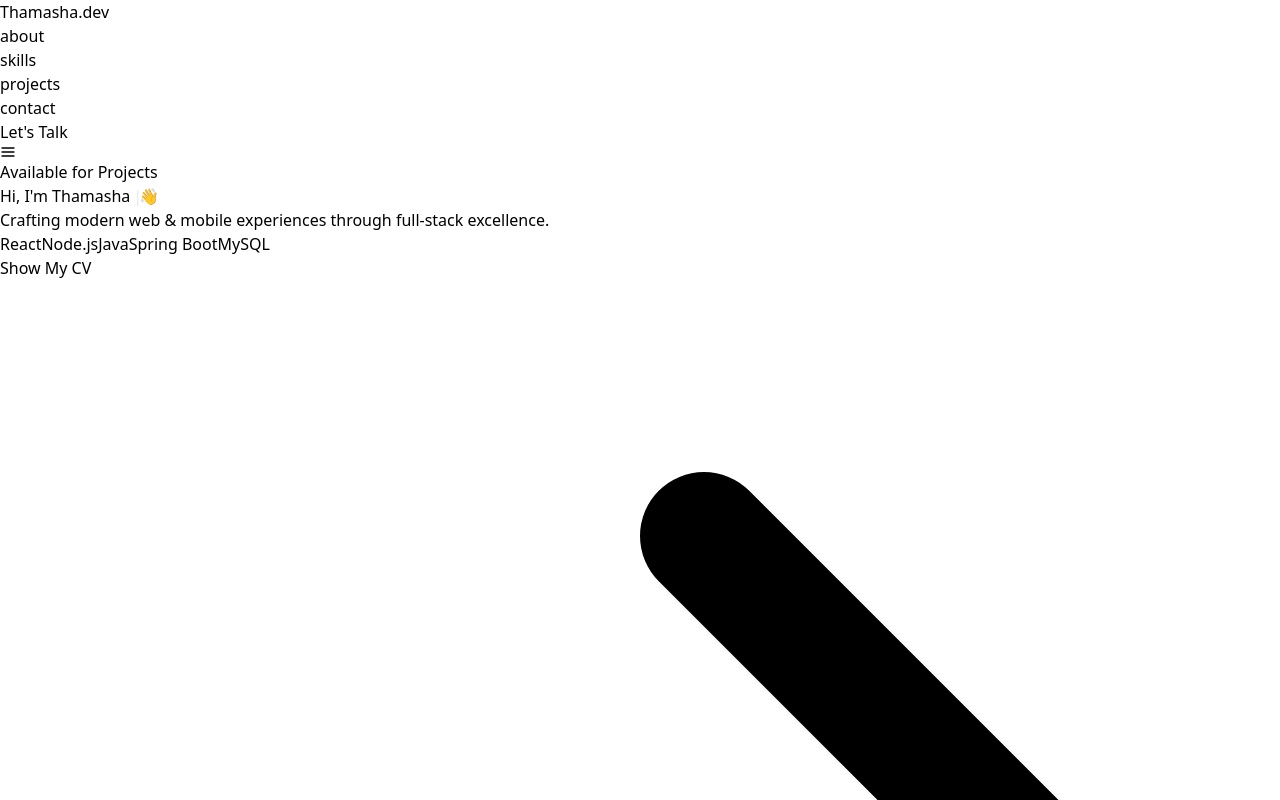
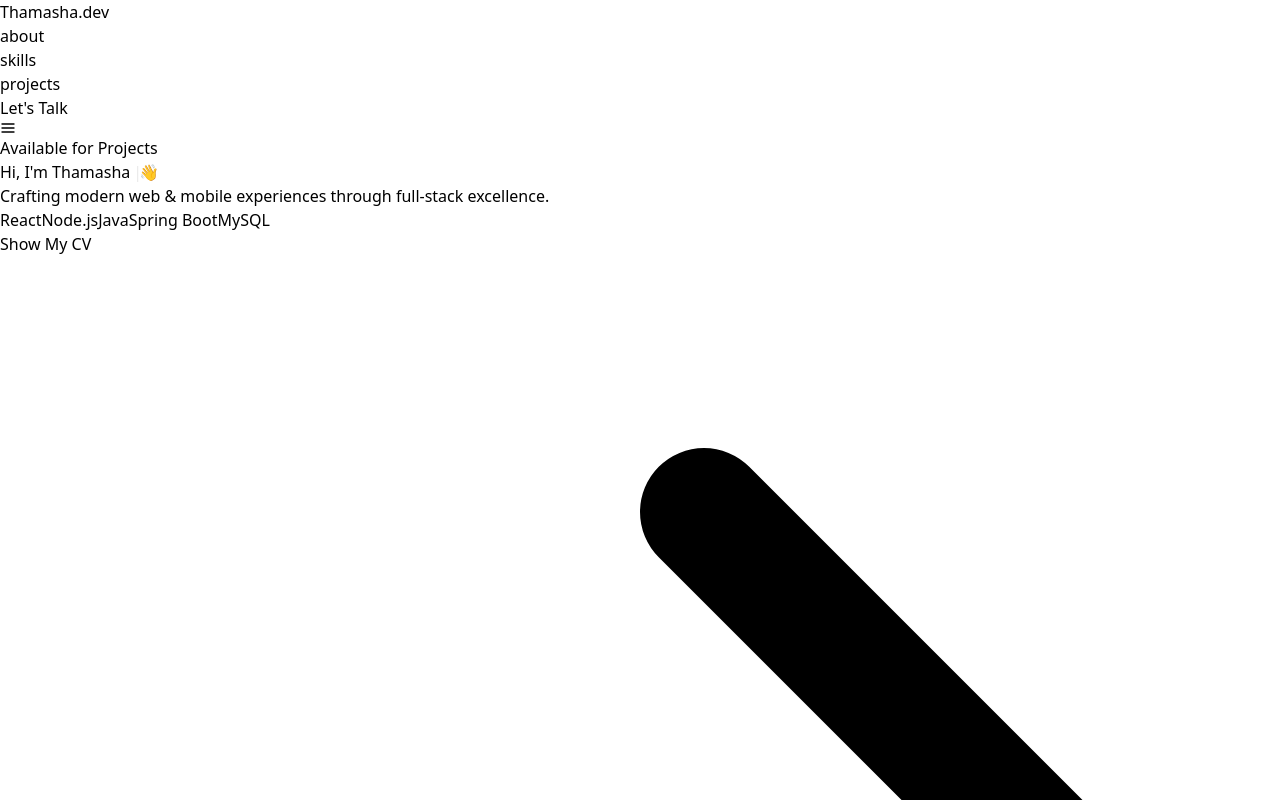
Before and after one commit to dedunipahasara/my-portfolio-app, a React (Vite) app: page / in a window 1280 px wide. Shown: the top 800 px of the page. Built offline with nearby package versions, Linux system fonts and the light colour scheme.

Commit message:
update navlinks

```diff
--- a/src/components/Navbar.jsx
+++ b/src/components/Navbar.jsx
@@ -13,7 +13,8 @@ export default function Navbar() {
     return () => window.removeEventListener("scroll", handleScroll);
   }, []);
 
-  const links = ["about", "skills", "projects", "contact"];
+  // ❌ removed "contact"
+  const links = ["about", "skills", "projects"];
 
   return (
     <nav
@@ -47,6 +48,7 @@ export default function Navbar() {
             </li>
           ))}
 
+          {/* ONLY CTA */}
           <li>
             <a
               href="#contact"
@@ -57,7 +59,7 @@ export default function Navbar() {
           </li>
         </ul>
 
-        {/* HAMBURGER ICON */}
+        {/* MOBILE MENU ICON */}
         <div
           className="md:hidden text-white text-3xl cursor-pointer"
           onClick={toggleMenu}
@@ -82,6 +84,7 @@ export default function Navbar() {
               </li>
             ))}
 
+            {/* MOBILE CTA */}
             <li>
               <a
                 href="#contact"
```
